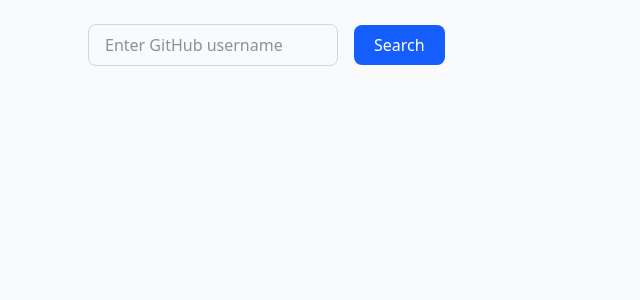
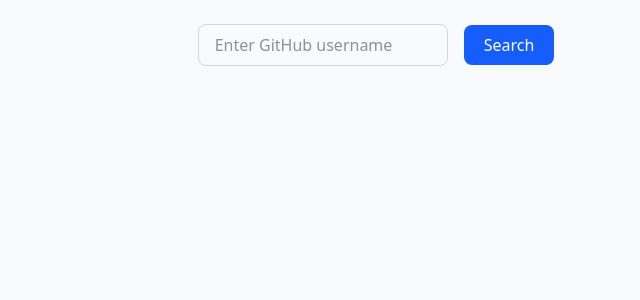
Before and after one commit to Prince-2028/github-Profile-search, a React (Vite) app: page / in a window 1280 px wide. Shown: the top 300 px of the page, without its empty margins (264-904 px from the left). Built offline with nearby package versions, Linux system fonts and the light colour scheme.

Commit message:
items are in center

```diff
--- a/src/App.tsx
+++ b/src/App.tsx
@@ -90,9 +90,8 @@
           />
         </div>
       )}
-
       {/* Search Box */}
-      <div className="w-full max-w-xl flex flex- sm:flex-row items-center gap-4 mb-8">
+      <div className="w-full max-w-xl flex flex-col sm:flex-row items-center justify-center gap-4 mb-8 mx-auto">
         <input
           type="text"
           placeholder="Enter GitHub username"
```
